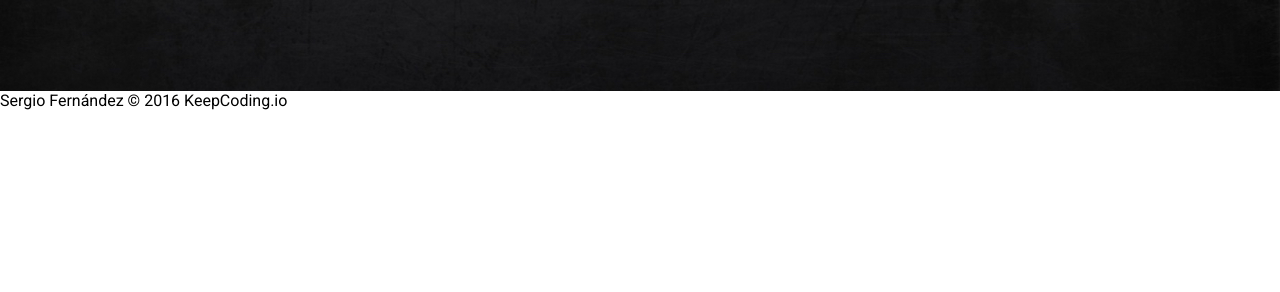
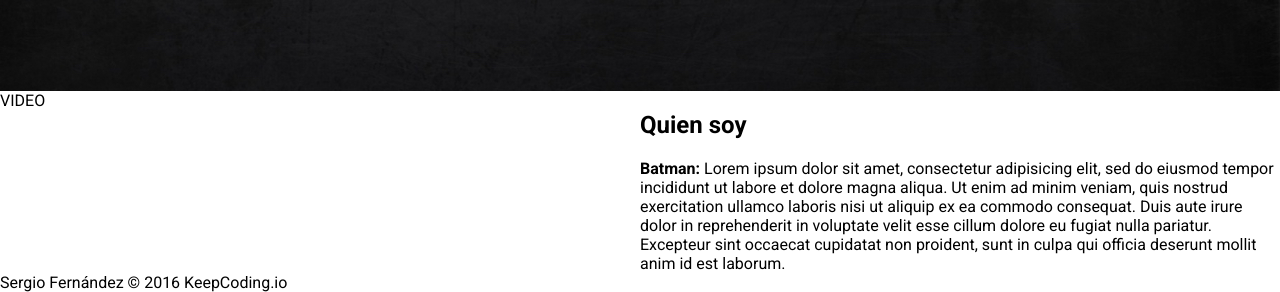
Before and after one commit to sergivillar/HTML5_CSS3_JS_DEC16, a plain HTML site: page index.html in a window 1280 px wide. Shown: the part 709-1001 px from the top of the page. Before the commit the page ends 819 px from the top, so only its background shows below. Drawn offline with Linux system fonts and the light colour scheme.

Commit message:
Added new section About me

```diff
--- a/index.html
+++ b/index.html
@@ -5,7 +5,7 @@
 	<title>Batman</title>
 	<meta charset="UTF-8">
 	<link rel="stylesheet" type="text/css" href="style/style.css">
-	<link href="https://fonts.googleapis.com/css?family=Roboto" rel="stylesheet">
+	<link href="https://fonts.googleapis.com/css?family=Roboto:400,700" rel="stylesheet">
 </head>
 
 <body>
@@ -40,8 +40,20 @@
 	</nav>
 
 	<main>
-		<section id="quien-soy">
-
+		<section id="quien-soy" class="about-me clearfix">
+			<div class="batman-video">
+				VIDEO
+			</div>
+			<div class="batman-info">
+				<h2>Quien soy</h2>
+				<strong>Batman:</strong>
+				<span>Lorem ipsum dolor sit amet, consectetur adipisicing elit, sed do eiusmod
+				tempor incididunt ut labore et dolore magna aliqua. Ut enim ad minim veniam,
+				quis nostrud exercitation ullamco laboris nisi ut aliquip ex ea commodo
+				consequat. Duis aute irure dolor in reprehenderit in voluptate velit esse
+				cillum dolore eu fugiat nulla pariatur. Excepteur sint occaecat cupidatat non
+				proident, sunt in culpa qui officia deserunt mollit anim id est laborum.</span>
+			</div>
 		</section>
 
 		<section id="equipo">
--- a/style/style.css
+++ b/style/style.css
@@ -75,6 +75,16 @@ body {
 	font-size: 28px;
 }
 
+.about-me > .batman-video {
+	max-width: 50%;
+	float: left;
+}
+
+.about-me > .batman-info {
+	max-width: 50%;
+	float: right;
+}
+
 .clearfix:after {
 	content: " "; /* Older browser do not support empty content */
 	visibility: hidden;
```
